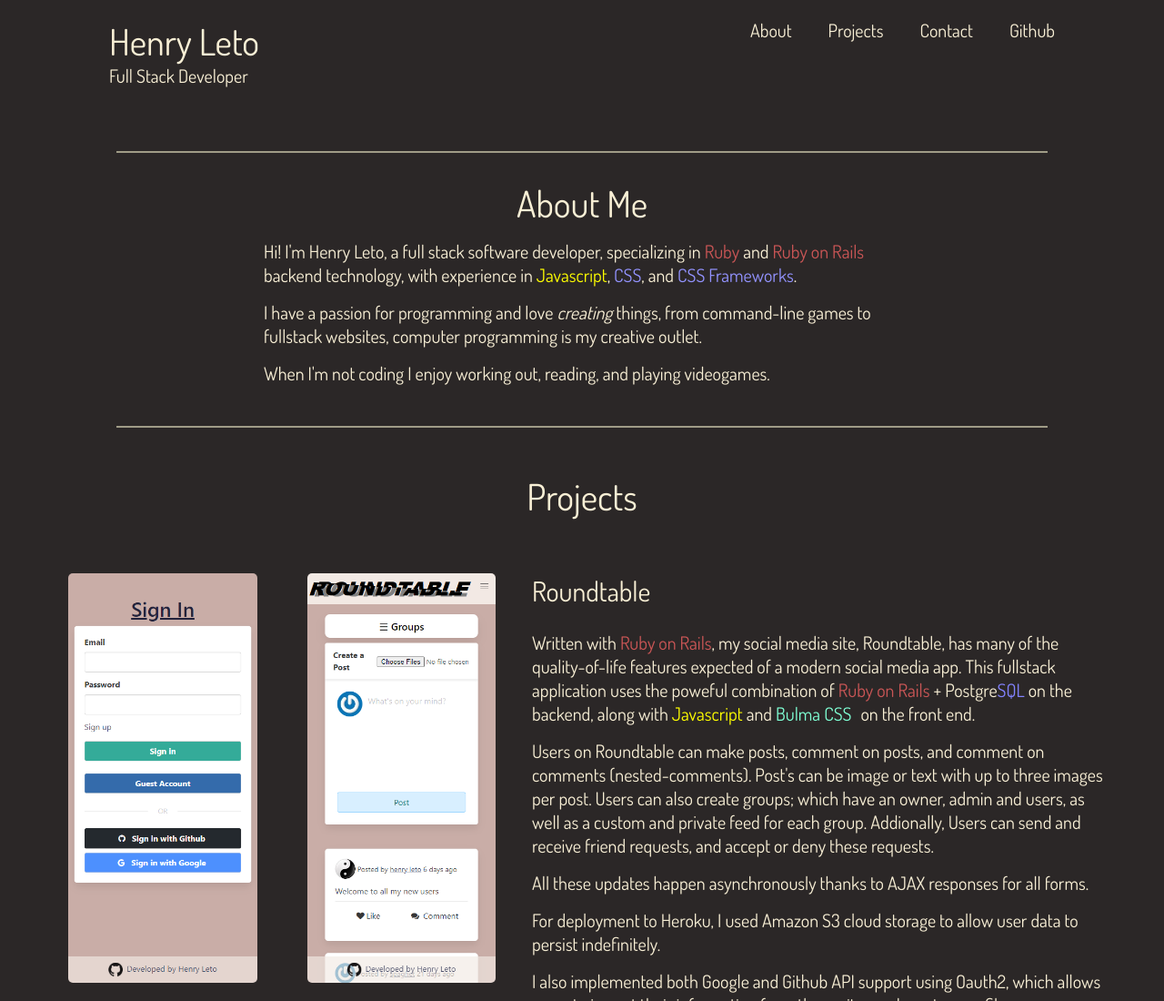
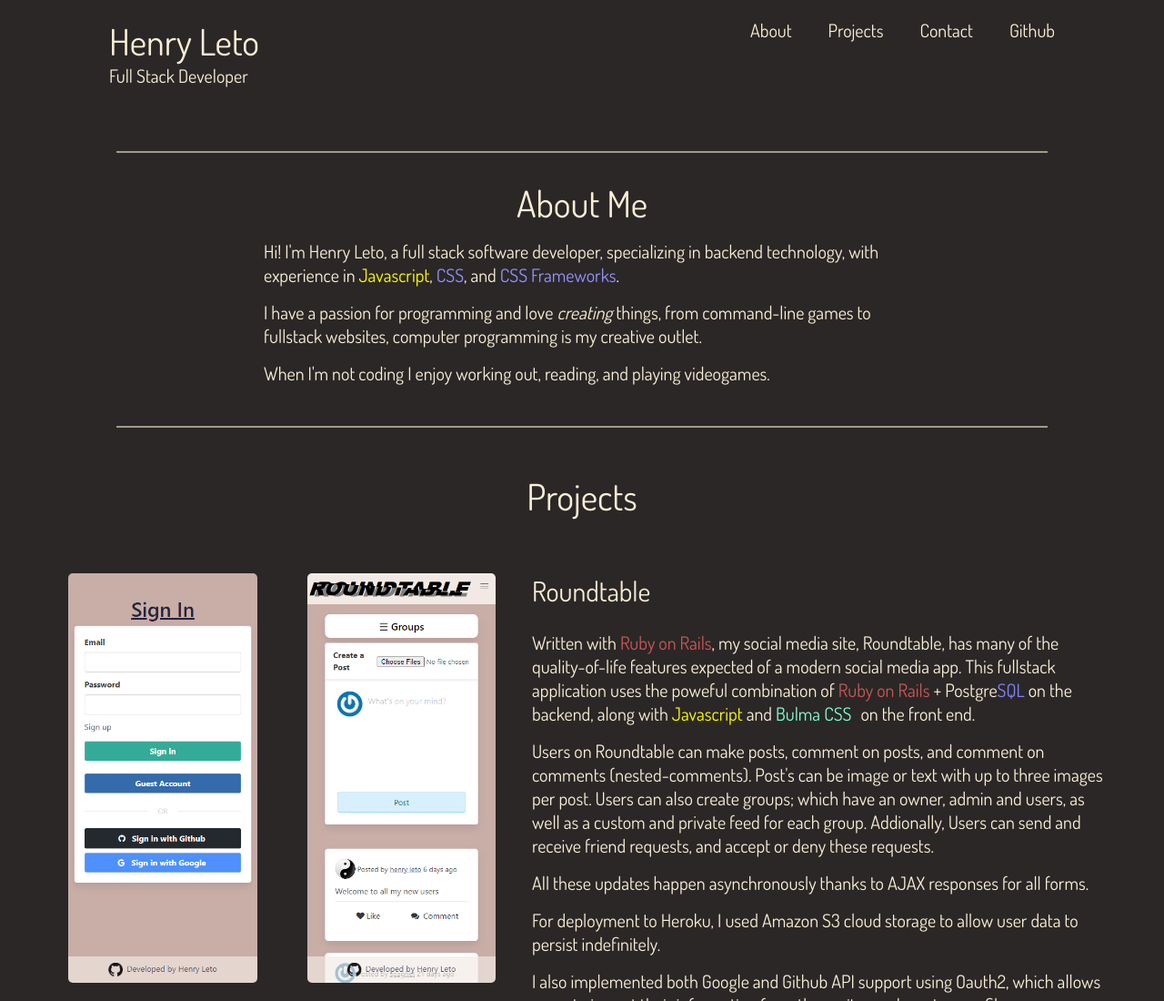
Before and after one commit to nhleto/nhleto.github.io, a plain HTML site: page index.html in a window 1280 px wide. Shown: the top 1100 px of the page at 91% size. Drawn offline with nearby package versions, Linux system fonts and the light colour scheme.

Commit message:
remove RoR about me sentence

```diff
--- a/index.html
+++ b/index.html
@@ -45,8 +45,8 @@
       <div class="description about-me">
         <h2 class="title">About Me</h2>
         <p class="text">
-          Hi! I'm Henry Leto, a full stack software developer, specializing in <span class="rails">Ruby</span> and <span class="rails">Ruby on Rails</span>
-          backend technology, with experience in <span class="javascript">Javascript</span>, <span class="css">CSS</span>,
+          Hi! I'm Henry Leto, a full stack software developer, specializing in backend technology,
+          with experience in <span class="javascript">Javascript</span>, <span class="css">CSS</span>,
           and <span class="css">CSS Frameworks</span>.
         </p>
         <p class="text">
```
Also changed, not shown: 1 other file.
